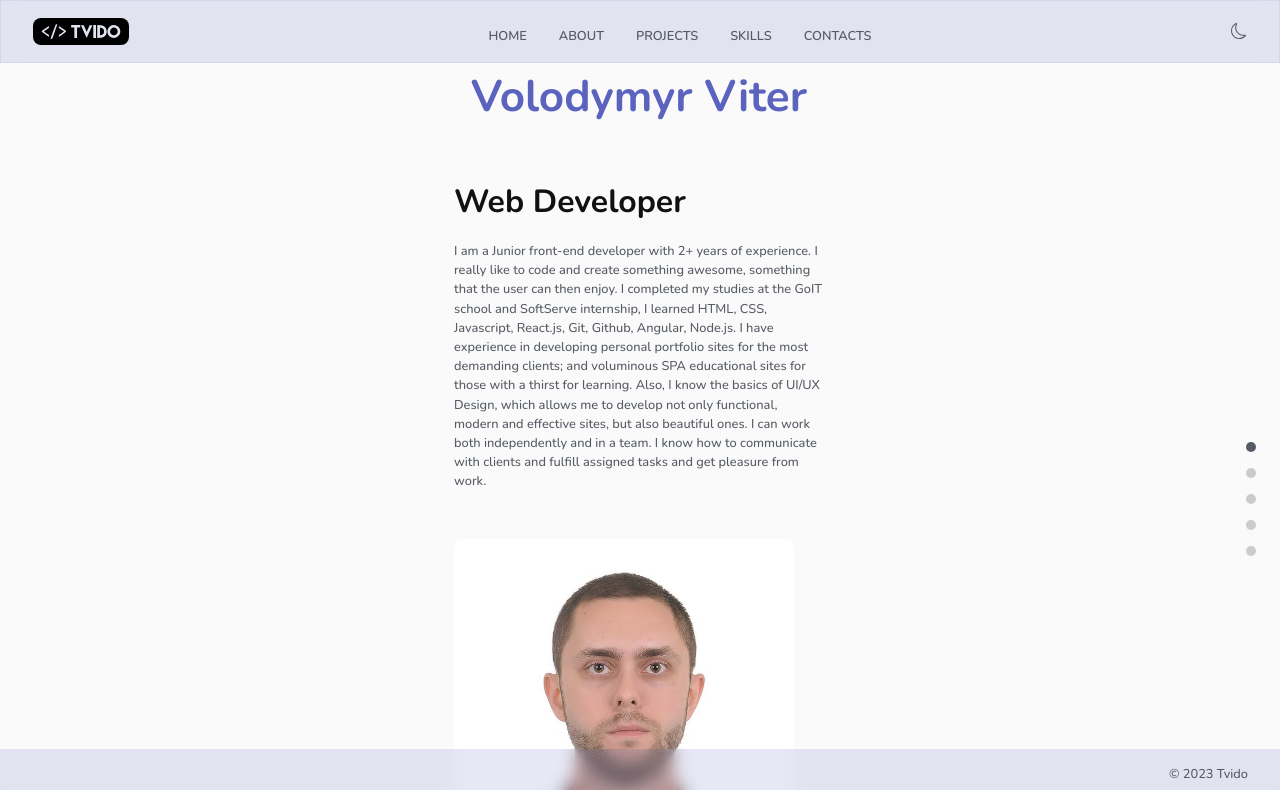
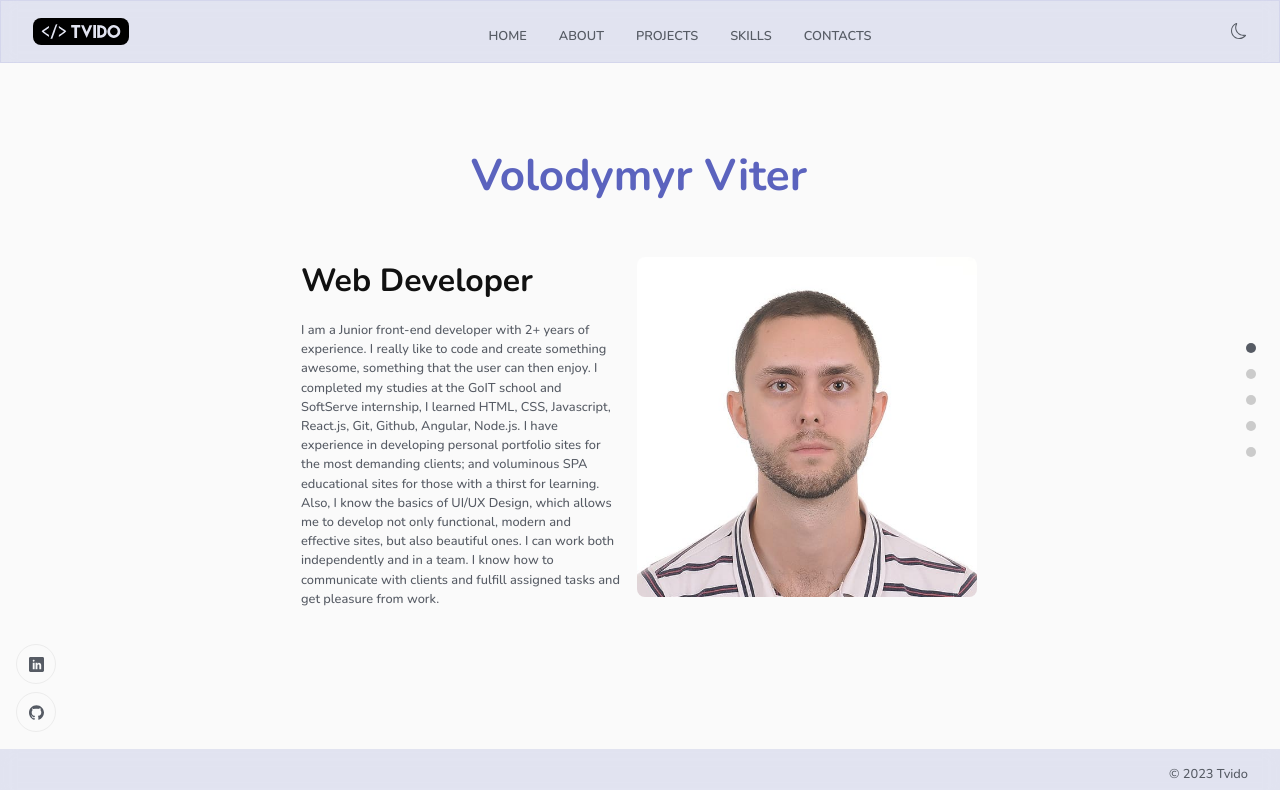
Before and after one commit to Tvido/portfolio-react-viter, a React (Create React App) app: page / in a window 1280 px wide. Shown: the top 790 px of the page. Built offline with nearby package versions, Linux system fonts and the light colour scheme; the HTML template or start-up script is replaced by a standard one.

Commit message:
fixed styles fom medium devices

```diff
--- a/src/views/Header/Header.scss
+++ b/src/views/Header/Header.scss
@@ -1,10 +1,11 @@
 .header__container {
-  max-width: 1440px;
+  display: flex;
   flex-wrap: wrap;
   padding: 3rem;
-  justify-content: space-between;
+  justify-content: center;
 
-  @media screen and (min-width: 1440px) {
+  @media screen and (min-width: 980px) {
+  max-width: 1440px;
     display: flex;
     justify-content: center;
   }
@@ -12,20 +13,16 @@
 
 .header__data-info {
   display: flex;
-  justify-content: center;
   flex-direction: column;
+  margin-right: 1rem;
   max-width: 370px;
 
-  @media screen and (max-width: 1439px) {
-    margin-bottom: 3rem;
-  }
 
-  @media screen and (min-width: 1440px) {
+  @media screen and (min-width: 980px) {
     flex-wrap: wrap;
     width: 100%;
     flex-direction: column;
-    max-width: 340px;
-    margin-right: 5rem;
+    max-width: 320px;
   }
 
   h3 {
```
